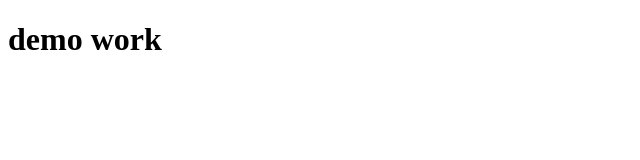
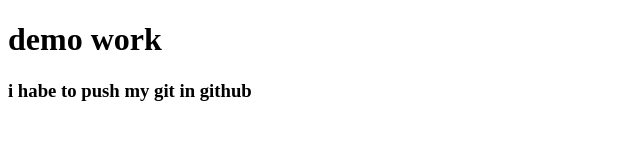
Before and after one commit to MirazHasan/demo-work, a plain HTML site: page index.html in a window 1280 px wide. Shown: the whole page, without its empty margins (0-640 px from the left). Drawn offline with Linux system fonts and the light colour scheme.

Commit message:
change done

```diff
--- a/index.html
+++ b/index.html
@@ -8,5 +8,6 @@
 </head>
 <body>
     <h1>demo work</h1>
+    <h3>i habe to push my git in github</h3>
 </body>
 </html>
```
